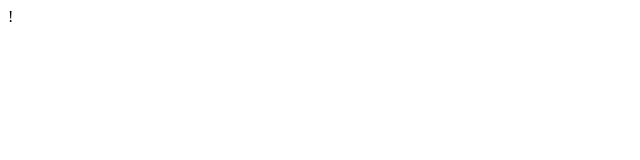
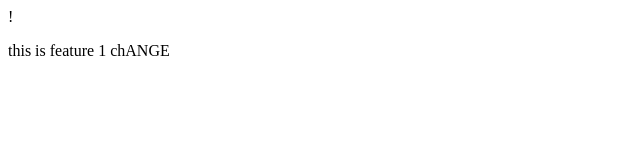
Before and after one commit to uraza116/local-repo, a plain HTML site: page index.html in a window 1280 px wide. Shown: the whole page, without its empty margins (0-640 px from the left). Drawn offline with Linux system fonts and the light colour scheme.

Commit message:
main commit

```diff
--- a/index.html
+++ b/index.html
@@ -19,7 +19,7 @@
         <a href="#">upgrade your browser</a> to improve your experience.
       </p>
     <![endif]-->
-
+    <p>this is feature 1 chANGE</p>
     <script src="" async defer></script>
   </body>
 </html>
```
Also changed, not shown: 1 other file.
